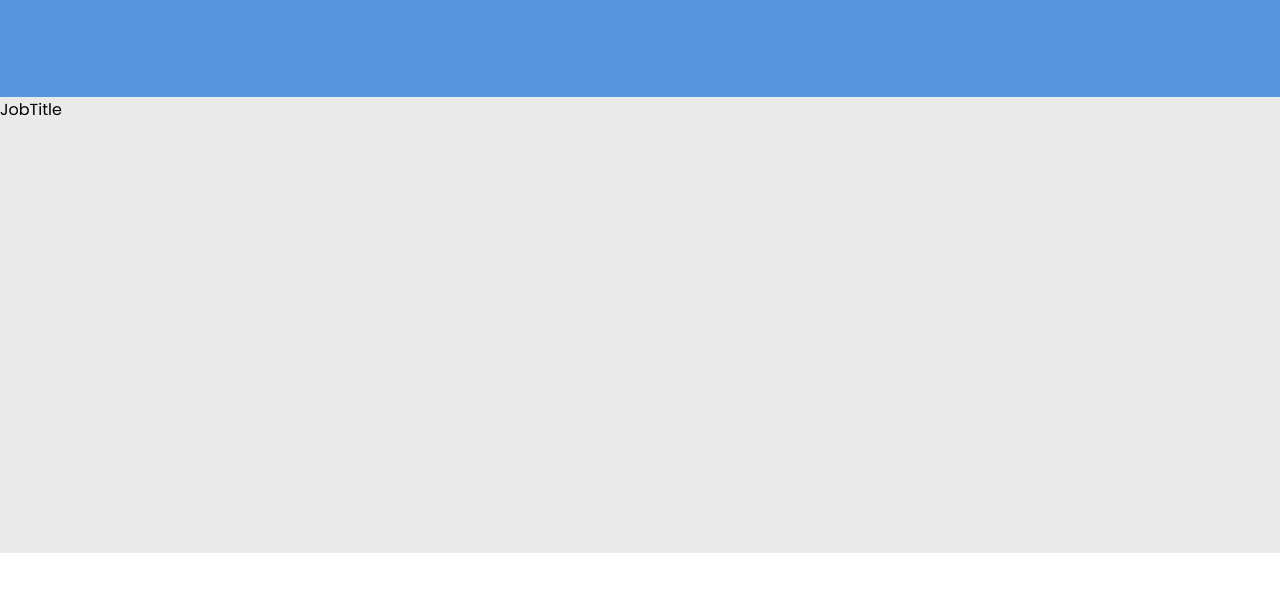
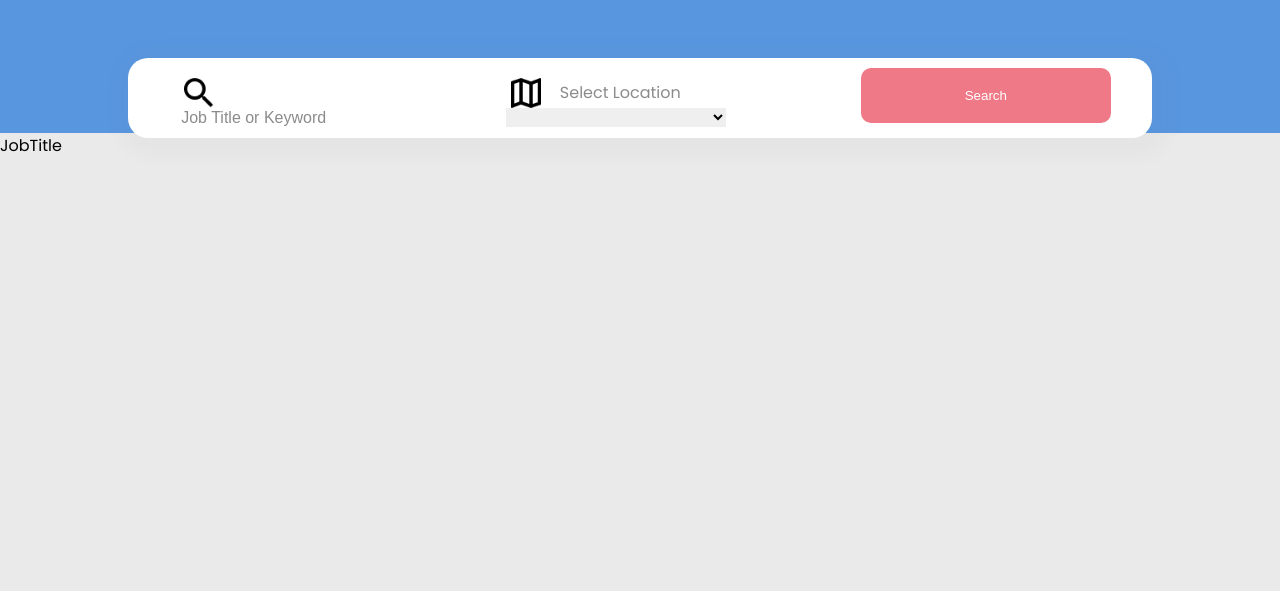
Before and after one commit to soumyadri/assignment-goodera, a plain HTML site: page index.html in a window 1280 px wide. Shown: the part 247-838 px from the top of the page. Before the commit the page ends 800 px from the top, so only its background shows below. Drawn offline with Linux system fonts and the light colour scheme.

Commit message:
Search Section Created

```diff
--- a/index.css
+++ b/index.css
@@ -6,11 +6,11 @@ body{
 }
 .top-container{
     background-color: #5896df;
-    height: 43vh;
+    height: 380px;
 }
 .bottom-container{
     background-color: #eaeaea;
-    height: 57vh;
+    height: 500px;
 }
 .navbar-container{
     display: flex;
@@ -89,3 +89,50 @@ h1{
     font-weight: 300;
     margin: 0;
 }
+
+
+/* Search Bar Container*/
+.search-bar-container{
+    width: 80%;
+    margin: auto;
+    position: relative;
+    top: 10px;
+    background-color: #ffffff;
+    display: flex;
+    flex-direction: row;
+    border-radius: 20px;
+    height: 80px;
+    box-shadow: 5px 5px 15px 15px rgba(128, 128, 128, 0.041);
+}
+.search-bar, .location-bar, .search-event{
+    margin: 0 5%;
+}
+.search-icon, .map-icon{
+    position: relative;
+    top: 15px;
+    width: 40px;
+}
+.search-input-box, select{
+    font-size: 16px;
+    border: transparent;
+    width: 220px;
+}
+.search-input-box::placeholder{
+    color: rgba(105, 105, 105, 0.774);
+}
+.select-label{
+    color: rgba(105, 105, 105, 0.774);
+    margin-left: 10px;
+}
+.search-button{
+    background-color: #f07987;
+    color: #ffffff;
+    padding: 20px;
+    width: 250px;
+    border-radius: 10px;
+    border: 0;
+    cursor: pointer;
+    position: relative;
+    top: 10px;
+    left: 10px;
+}
--- a/index.html
+++ b/index.html
@@ -35,7 +35,34 @@
             <h1>Find Your Dream Job</h1>
             <h4>Browse through thousands of full-time or part-time jobs near you</h4>
         </div>
+
+        <!-- Search Container -->
+        <div class="search-bar-container">
+
+            <!-- Search Bar -->
+            <div class="search-bar">
+                <img src="attribute/outline_search_black_48dp.png" alt="" class="search-icon">
+                <input type="text" placeholder="Job Title or Keyword" class="search-input-box">
+            </div>
+
+            <!-- Location Choose -->
+            <div class="location-bar">
+                <img class="map-icon" src="attribute/outline_map_black_48dp.png" alt="map">
+                <label for="" class="select-label">Select Location</label>
+                <select name="" id="" class="select-icon">
+                    <option value=""></option>
+                </select>
+            </div>
+
+            <!-- Search Event -->
+            <div class="search-event">
+                <button class="search-button">Search</button>
+            </div>
+
+        </div>
     </div>
+
+
     <div class="bottom-container">
         JobTitle
     </div>
```
Also changed, not shown: attribute/outline_map_black_48dp.png (added), attribute/outline_search_black_48dp.png (added).
